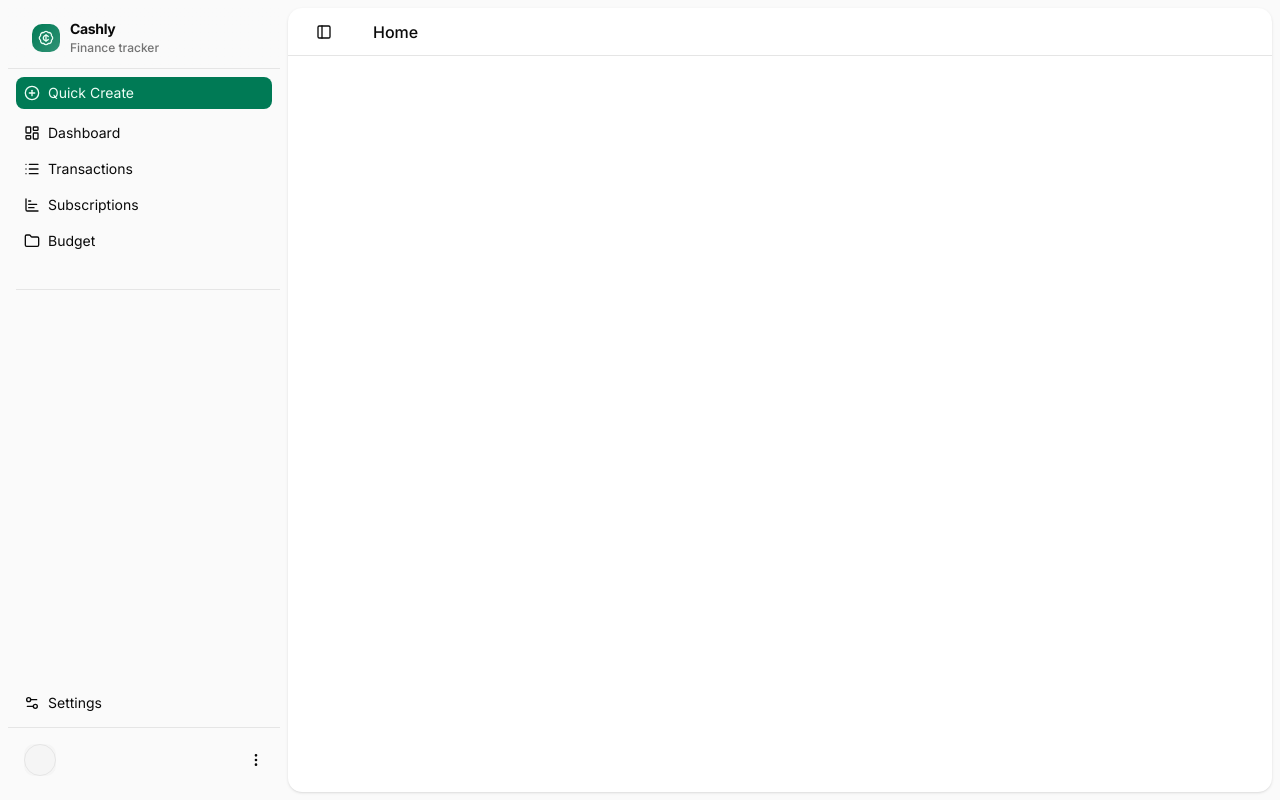
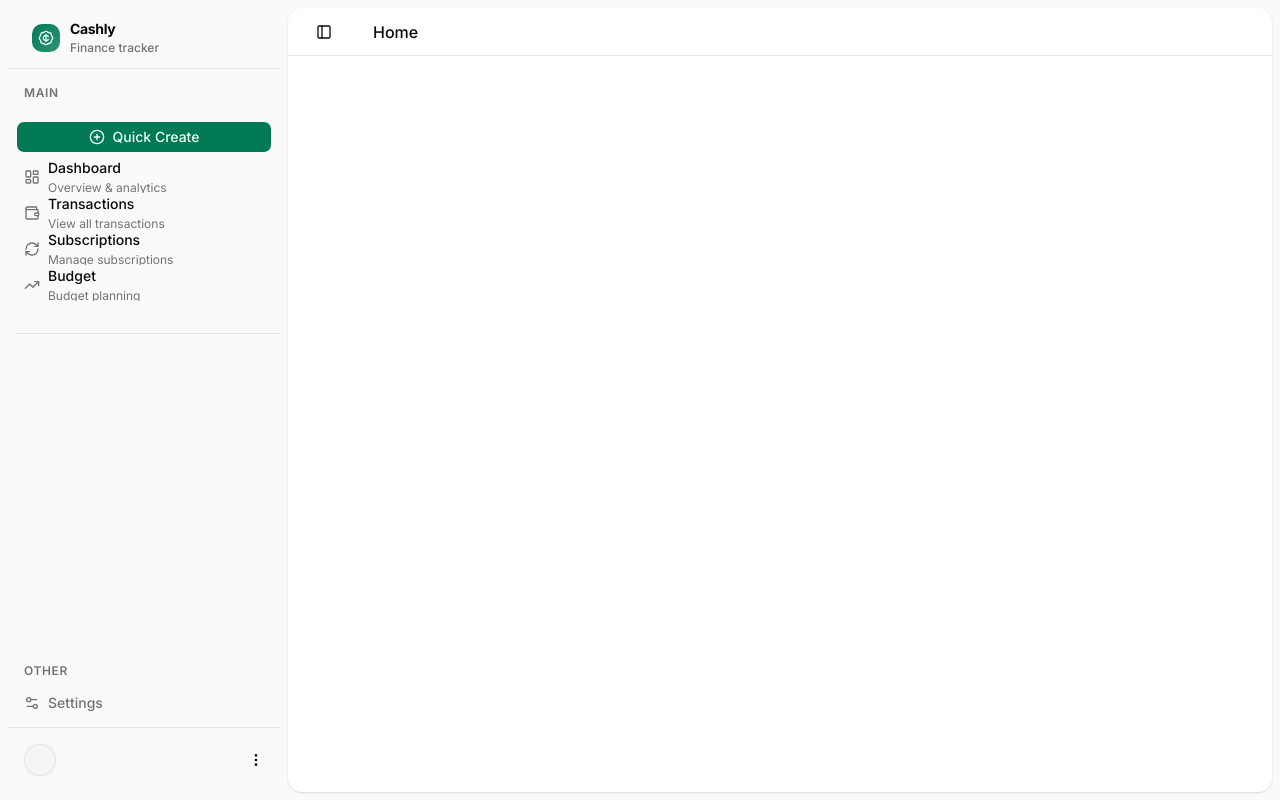
Before and after one commit to tunafysh/Cashly, a Next.js app: page /app/budget in a window 1280 px wide. Built offline with nearby package versions, Linux system fonts and the light colour scheme; no server answers.

Commit message:
still fixing ux

```diff
--- a/src/components/elements/sidebar-stuff/app-sidebar.tsx
+++ b/src/components/elements/sidebar-stuff/app-sidebar.tsx
@@ -17,9 +17,9 @@ import {
 } from "@/components/ui/sidebar";
 import {
   LayoutDashboardIcon,
-  ListIcon,
-  ChartBarIcon,
-  FolderIcon,
+  WalletIcon,
+  RefreshCwIcon,
+  TrendingUpIcon,
   BadgeCentIcon,
   Settings2Icon,
 } from "lucide-react";
@@ -37,19 +37,19 @@ const data = {
     {
       title: "Transactions",
       url: "/app/transactions",
-      icon: <ListIcon className="size-4" />,
+      icon: <WalletIcon className="size-4" />,
       description: "View all transactions",
     },
     {
       title: "Subscriptions",
       url: "/app/subscriptions",
-      icon: <ChartBarIcon className="size-4" />,
+      icon: <RefreshCwIcon className="size-4" />,
       description: "Manage subscriptions",
     },
     {
       title: "Budget",
       url: "/app/budget",
-      icon: <FolderIcon className="size-4" />,
+      icon: <TrendingUpIcon className="size-4" />,
       description: "Budget planning",
     },
   ],
--- a/src/components/elements/sidebar-stuff/nav-main.tsx
+++ b/src/components/elements/sidebar-stuff/nav-main.tsx
@@ -4,11 +4,12 @@ import { Button } from "@/components/ui/button";
 import {
   SidebarGroup,
   SidebarGroupContent,
+  SidebarGroupLabel,
   SidebarMenu,
   SidebarMenuButton,
   SidebarMenuItem,
 } from "@/components/ui/sidebar";
-import { CirclePlusIcon, MailIcon } from "lucide-react";
+import { CirclePlusIcon } from "lucide-react";
 
 export function NavMain({
   items,
@@ -17,29 +18,46 @@ export function NavMain({
     title: string;
     url: string;
     icon?: React.ReactNode;
+    description?: string;
   }[];
 }) {
   return (
     <SidebarGroup>
+      <SidebarGroupLabel className="mb-3 text-xs font-semibold uppercase tracking-wider text-muted-foreground">
+        Main
+      </SidebarGroupLabel>
       <SidebarGroupContent className="flex flex-col gap-2">
         <SidebarMenu>
           <SidebarMenuItem className="flex items-center gap-2">
-            <SidebarMenuButton
-              tooltip="Quick Create"
-              className="min-w-8 bg-primary text-primary-foreground duration-200 ease-linear hover:bg-primary/90 hover:text-primary-foreground active:bg-primary/90 active:text-primary-foreground"
+            <Button
+              asChild
+              size="sm"
+              className="w-full bg-primary text-primary-foreground transition-all duration-200 hover:bg-primary/90 active:bg-primary/80"
             >
-              <CirclePlusIcon />
-              <span>Quick Create</span>
-            </SidebarMenuButton>
+              <a href="/app/dashboard" className="flex items-center gap-2">
+                <CirclePlusIcon className="size-4" />
+                <span>Quick Create</span>
+              </a>
+            </Button>
           </SidebarMenuItem>
         </SidebarMenu>
-        <SidebarMenu>
+        <SidebarMenu className="gap-1">
           {items.map((item) => (
-            <a href={item.url}>
-              <SidebarMenuItem key={item.title}>
-                <SidebarMenuButton tooltip={item.title}>
-                  {item.icon}
-                  <span>{item.title}</span>
+            <a href={item.url} key={item.title} className="block">
+              <SidebarMenuItem>
+                <SidebarMenuButton
+                  tooltip={item.title}
+                  className="group transition-all duration-150 hover:bg-sidebar-accent hover:text-sidebar-accent-foreground"
+                >
+                  <div className="flex items-center gap-1 text-muted-foreground transition-colors group-hover:text-foreground">
+                    {item.icon}
+                  </div>
+                  <div className="flex flex-col gap-0.5 flex-1">
+                    <span className="text-sm font-medium">{item.title}</span>
+                    <span className="text-xs text-muted-foreground group-hover:text-muted-foreground/80">
+                      {item.description}
+                    </span>
+                  </div>
                 </SidebarMenuButton>
               </SidebarMenuItem>
             </a>
--- a/src/components/elements/sidebar-stuff/nav-secondary.tsx
+++ b/src/components/elements/sidebar-stuff/nav-secondary.tsx
@@ -5,6 +5,7 @@ import * as React from "react";
 import {
   SidebarGroup,
   SidebarGroupContent,
+  SidebarGroupLabel,
   SidebarMenu,
   SidebarMenuButton,
   SidebarMenuItem,
@@ -22,14 +23,22 @@ export function NavSecondary({
 } & React.ComponentPropsWithoutRef<typeof SidebarGroup>) {
   return (
     <SidebarGroup {...props}>
+      <SidebarGroupLabel className="text-xs font-semibold uppercase tracking-wider text-muted-foreground">
+        Other
+      </SidebarGroupLabel>
       <SidebarGroupContent>
-        <SidebarMenu>
+        <SidebarMenu className="gap-1">
           {items.map((item) => (
             <SidebarMenuItem key={item.title}>
-              <SidebarMenuButton asChild>
+              <SidebarMenuButton
+                asChild
+                className="group transition-all duration-150 hover:bg-sidebar-accent hover:text-sidebar-accent-foreground"
+              >
                 <a href={item.url}>
-                  {item.icon}
-                  <span>{item.title}</span>
+                  <div className="flex items-center gap-2 text-muted-foreground transition-colors group-hover:text-foreground">
+                    {item.icon}
+                    <span className="text-sm font-medium">{item.title}</span>
+                  </div>
                 </a>
               </SidebarMenuButton>
             </SidebarMenuItem>
```
